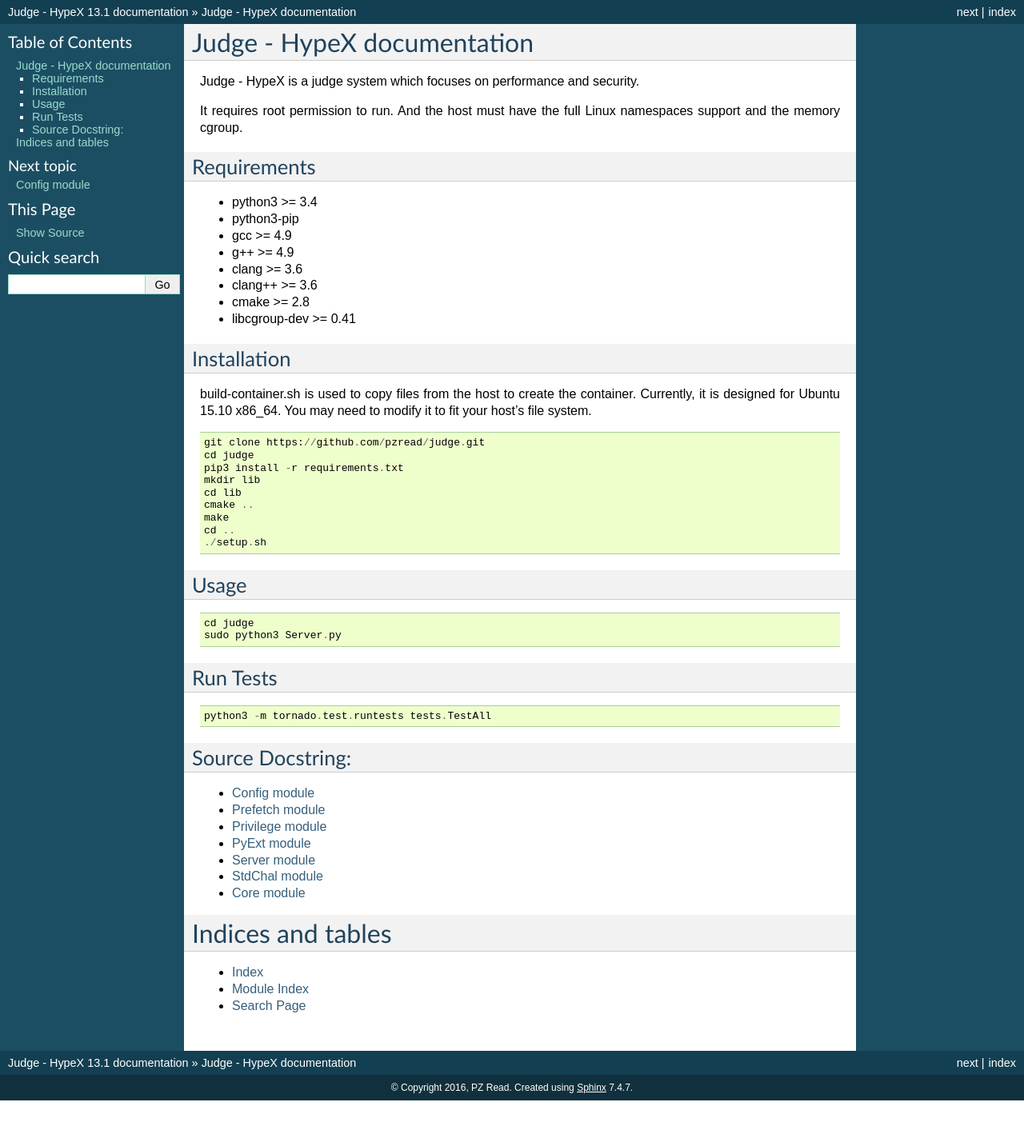
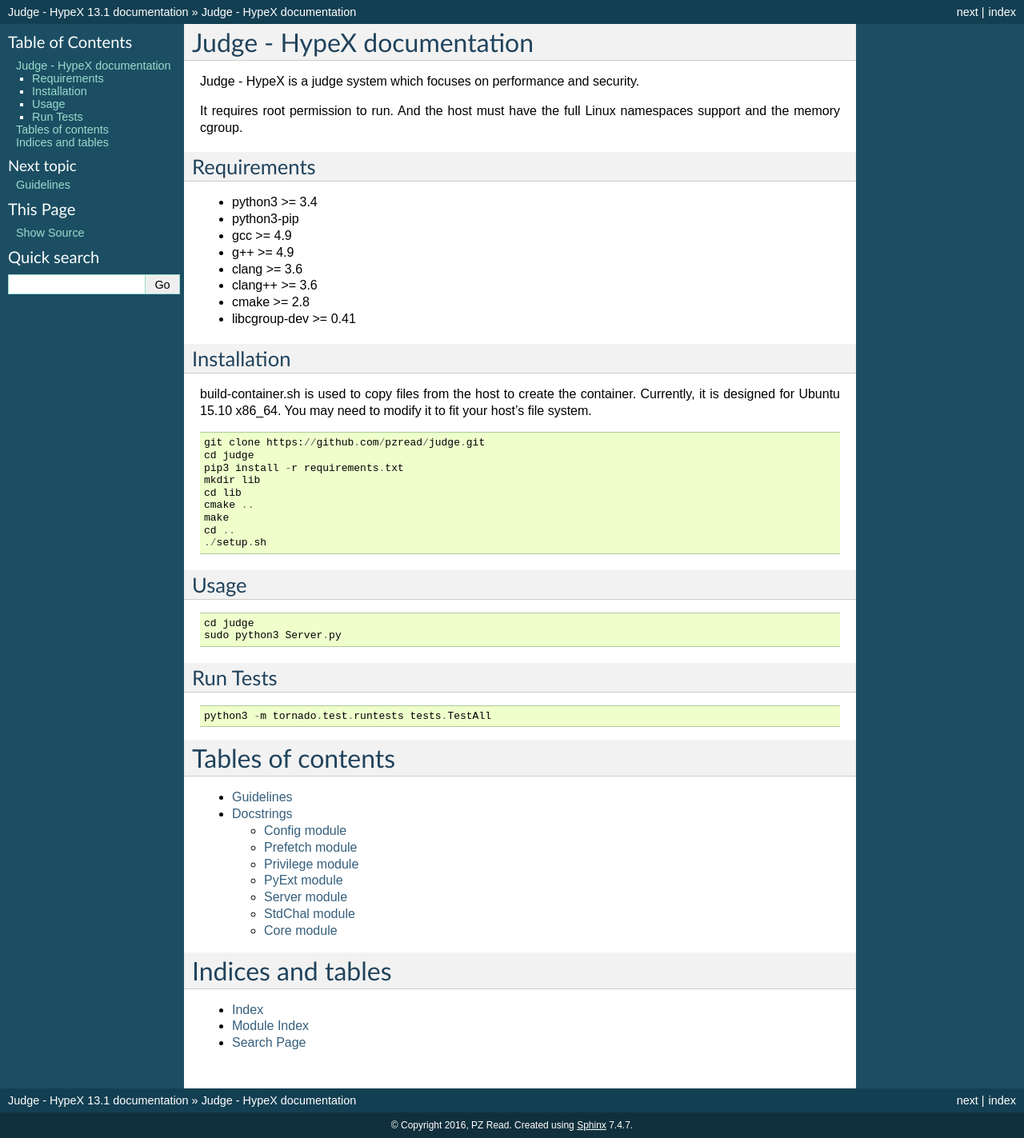
Before and after one commit to pzread/judge, a Sphinx documentation site: the page built from docs/index.rst, in a window 1280 px wide. Shown: the whole page at 80% size. Built offline with Sphinx 7.4.7, drawn with Linux system fonts in a browser that asks for light colours; before the commit the page ends 1376 px from its top, so only the background shows below that.

Commit message:
Refactor docs

```diff
--- /dev/null
+++ b/docs/Guidelines.rst
@@ -0,0 +1,2 @@
+Guidelines
+==========
--- a/docs/index.rst
+++ b/docs/index.rst
@@ -59,19 +59,14 @@
    python3 -m tornado.test.runtests tests.TestAll
 
 
-Source Docstring:
------------------
+Tables of contents
+==================
 
 .. toctree::
    :maxdepth: 4
 
-   Config
-   Prefetch
-   Privilege
-   PyExt
-   Server
-   StdChal
-   Core
+   Guidelines
+   Docstrings
 
 
 Indices and tables
```
Also changed, not shown: docs/Docstrings.rst (added, +13 -0 lines).
